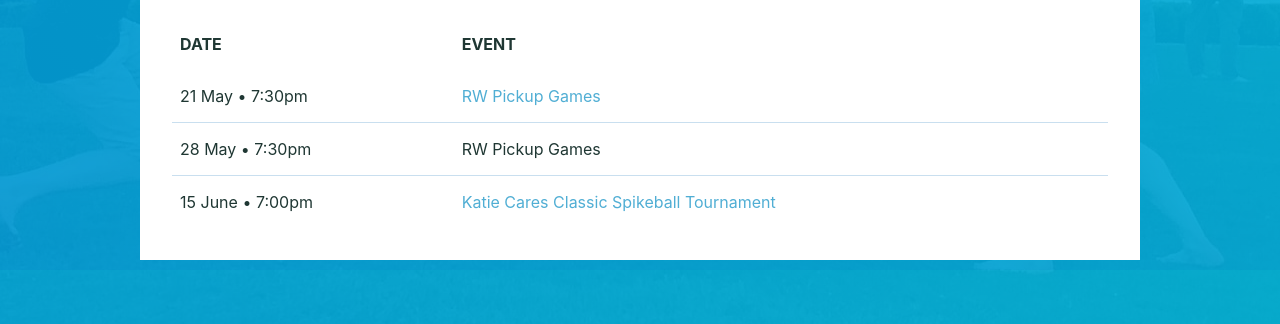
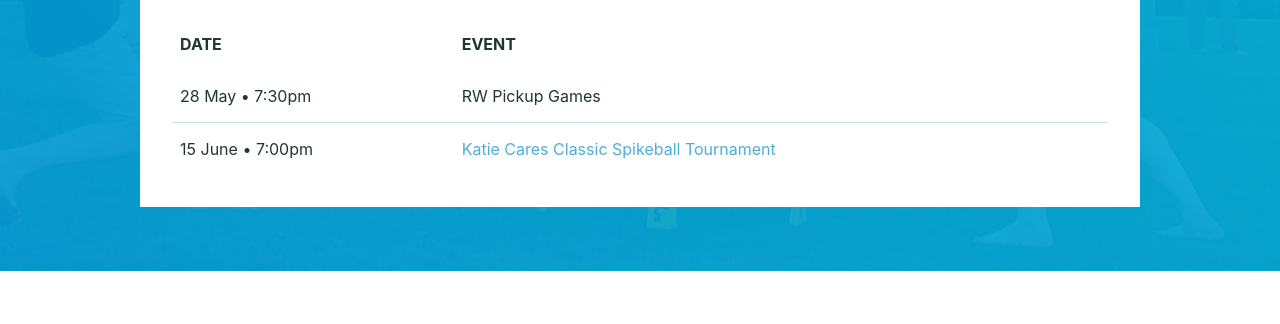
Before and after one commit to jondueck/roundnetwinkler, a plain HTML site: page index.html in a window 1280 px wide. Shown: the part 530-854 px from the top of the page. After the commit the page ends 801 px from the top, so only its background shows below. Drawn offline with Linux system fonts and the light colour scheme; a web font is replaced by a local one.

Commit message:
remove past events

```diff
--- a/index.html
+++ b/index.html
@@ -52,10 +52,6 @@
           <tr><td>Date</td><td>Event</td></tr>
         </thead>
         <tr class="is-rw-event">
-          <td>21 May • 7:30pm</td>
-          <td><a href="https://spikeball-3273.herokuapp.com/games/5ce31294f2652c001308eeb6" class="btn">RW Pickup Games</a></td>
-        </tr>
-        <tr class="is-rw-event">
           <td>28 May • 7:30pm</td>
           <td>RW Pickup Games</td>
           <td></td>
```
